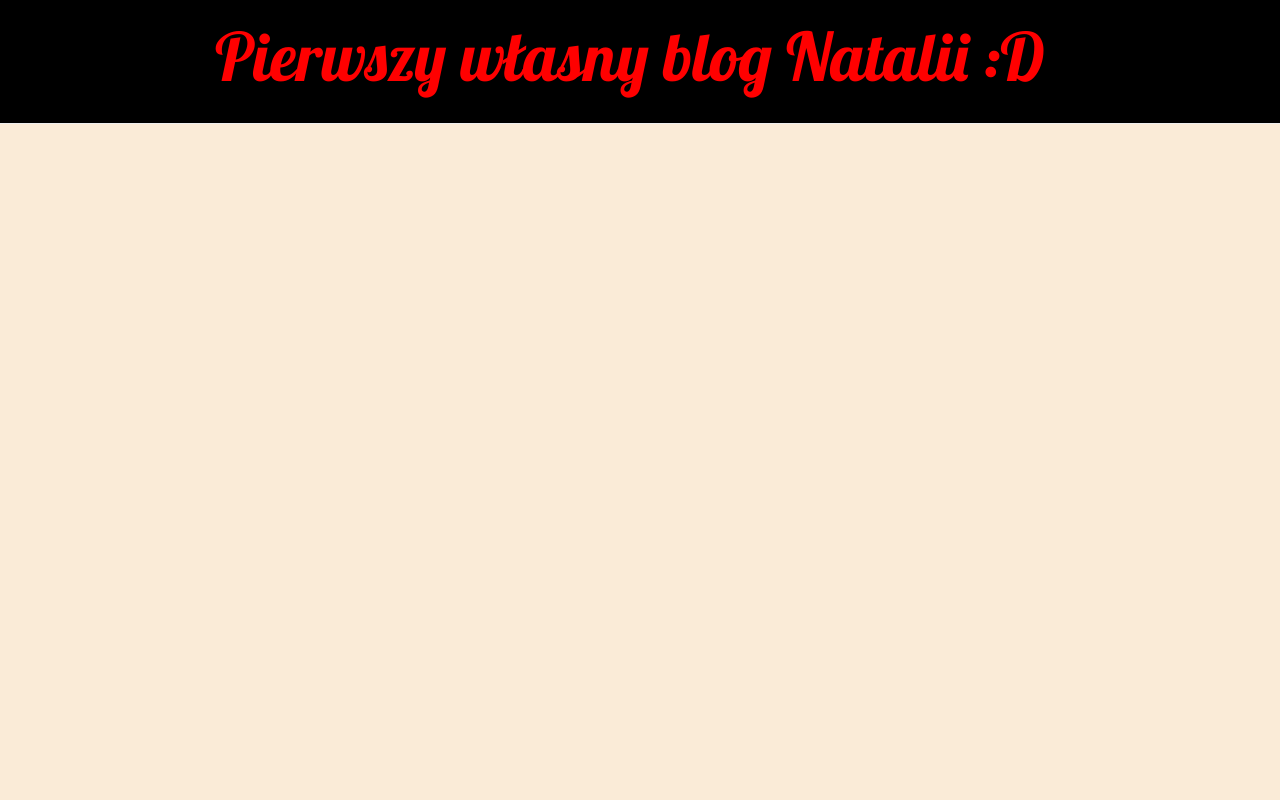
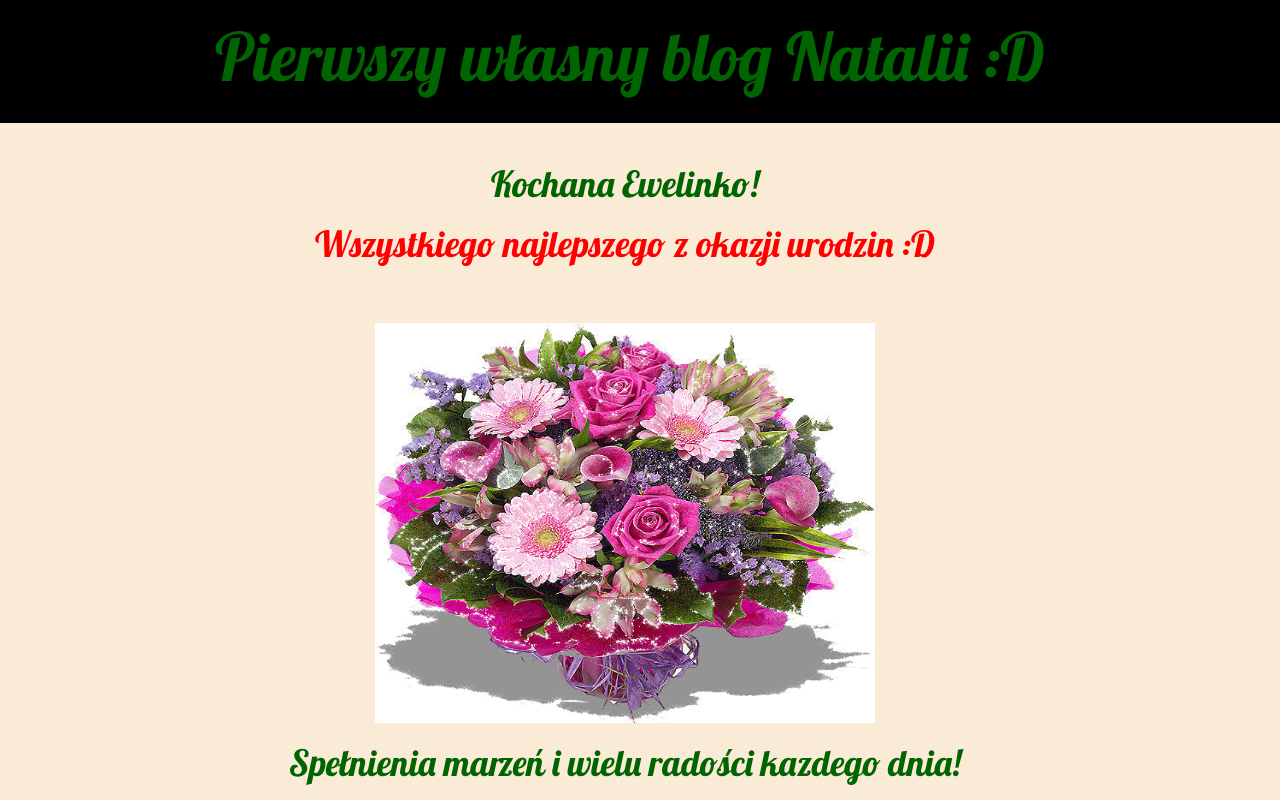
Before and after one commit to Nathalizz/Repozytorium, a Django app: page / in a window 1280 px wide. Run offline with Django 3.2, Linux system fonts and the light colour scheme; data that the repository does not hold is empty; some libraries are stand-ins or nearby versions.

Commit message:
15 commit

```diff
--- a/blog/templates/blog/base.html
+++ b/blog/templates/blog/base.html
@@ -13,7 +13,7 @@
          </div>
          <div class="content container">
              <div class="row">
-                 <div class="col-md-8">
+                 <div class="col-md-17">
                  {% block content %}
                  {% endblock %}
                  </div>
--- a/blog/templates/blog/post_list.html
+++ b/blog/templates/blog/post_list.html
@@ -1,14 +1,27 @@
 {% extends 'blog/base.html' %}
 
 {% block content %}
-              {% for post in klucz %}
-                  <div class="post">
-                      <div class="date">
-                        <a href="{% url 'post_data' %}">{{ post.published_date }}</a>
-                      </div>
-                      <h1><a href="{% url 'post_detail' pk=post.pk %}">{{ post.title }}</a></h1>
+<div>
+  <center>
+    <h1>
+      <p style="color: #006400">Kochana Ewelinko!</p>
+    </h1>
+    <h1>
+      <p style="color: #ff0000">Wszystkiego najlepszego z okazji urodzin :D</p></br>
+    </h1>
+  </center>
+</div>
+  <div>
+    <center>
+      <img src= "{{ STATIC_ROOT }}/static/bukiet.gif" width="500" height="400">
+    <center>
+  </div>
+<div>
+  <center>
+  <h1>
+    <p style="color: #006400">Spełnienia marzeń i wielu radości kazdego dnia! </p>
+  </h1>
+</center>
+</div>
 
-                      <p style="color: #000000">{{ post.text|linebreaksbr }}</p>
-                  </div>
-              {% endfor %}
-{% endblock content %}
+    {% endblock content %}
--- a/static/blog.css
+++ b/static/blog.css
@@ -6,7 +6,7 @@ body {
 }
 
 h1 a {
-    color: #ff0000;
+    color: #006400;
     font-family: 'Lobster';
     margin-top: 0;
 }
@@ -19,7 +19,7 @@ h1 a {
 }
 
 .page-header h1, .page-header h1 a, .page-header h1 a:visited, .page-header h1 a:active {
-    color: #FF0000;
+    color: #006400;
     font-size: 50pt;
     text-decoration: none;
     margin-top: 0;
@@ -39,7 +39,7 @@ h1, h2, h3, h4 {
 }
 
 .text {
-    color: #ff0000;
+    color: #006400;
 
 }
 
```
Also changed, not shown: blog/templates/blog/post_data.html (+13 -0 lines), static/bukiet.gif (added).
